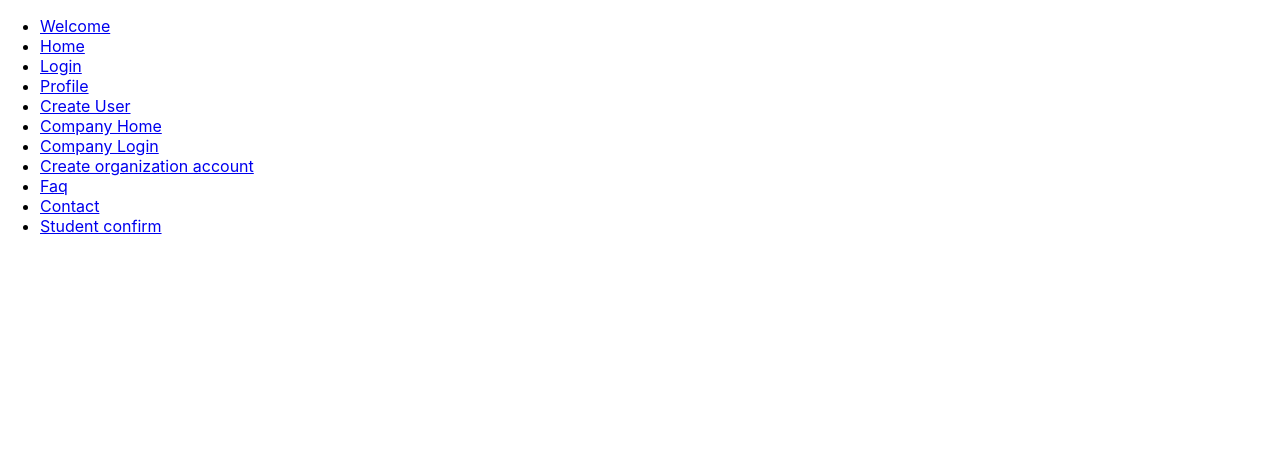
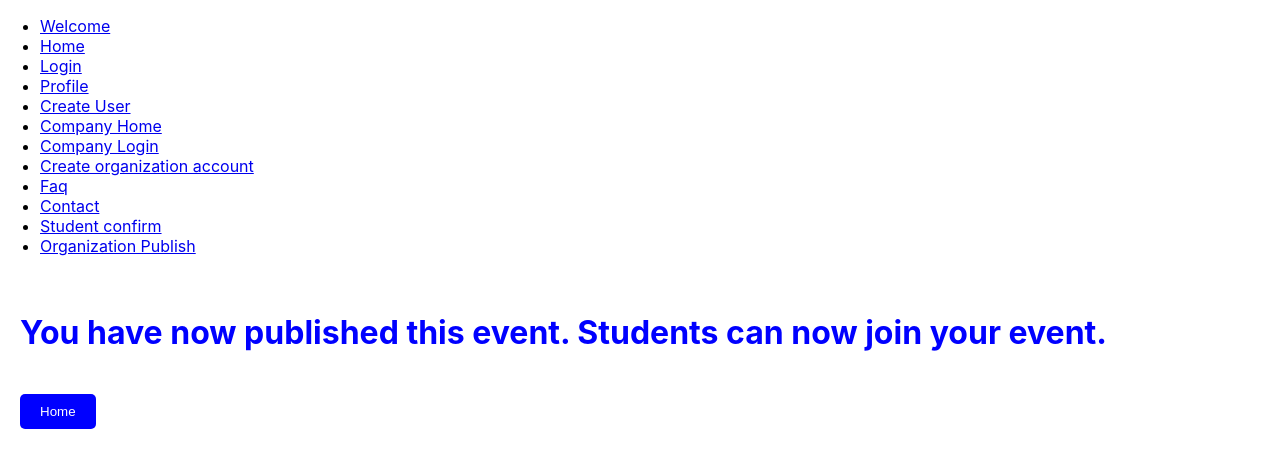
Before and after one commit to Sarmad094/eventure-app2000, a React (Create React App) app: page /OrganizationPublish in a window 1280 px wide. Shown: the top 468 px of the page. Built offline with nearby package versions, Linux system fonts and the light colour scheme.

Commit message:
OrganizationPublish

```diff
--- a/src/App.jsx
+++ b/src/App.jsx
@@ -14,6 +14,7 @@ import CreateOrganization from './Components/CreateOrganization';
 import FaqPage from './Components/FaqPage';
 import Contact from './Components/Contact';
 import StudentConfirm from './StudentConfirm';
+import OrganizationPublish from './Components/OrganizationPublish';
 import './Styles/StudentConfirm.css';
 import './Styles/CreateOrganization.css';
 import './Styles/StudentProfile.css';
@@ -46,6 +47,7 @@ const App = () => {
                   <li><Link to="/FaqPage">Faq</Link></li>
                   <li><Link to="/contact">Contact</Link></li>
                   <li><Link to="/studentconfirm">Student confirm</Link></li>
+                  <li><Link to="/OrganizationPublish">Organization Publish</Link></li>
                 </ul>
               </nav>
 
@@ -62,6 +64,7 @@ const App = () => {
                 <Route path="/contact" element={<Contact />} />
                 <Route path="/" element={<Navigate to="Welcome/1" replace />} />
                 <Route path="/studentconfirm" element={<StudentConfirm />} />
+                <Route path="/OrganizationPublish" element={<OrganizationPublish />} />
               </Routes>
             </div>
           </EventProvider>
--- a/src/Components/OrganizationHome.jsx
+++ b/src/Components/OrganizationHome.jsx
@@ -43,7 +43,9 @@ const OrganizationHome = () => {
   const handleSubmit = (e) => {
     e.preventDefault();
     console.log('Form submitted:', formData);
+    navigate('/OrganizationPublish');
   };
+
 
   const handleNavigation = (path) => {
     navigate(path);
--- /dev/null
+++ b/src/Components/OrganizationPublish.jsx
@@ -0,0 +1,35 @@
+import React from 'react';
+import { useNavigate } from 'react-router-dom';
+
+const OrganizationPublish = () => {
+  const navigate = useNavigate();
+
+  const handleOrganizationHomeClick = () => {
+    navigate('/OrganizationHome'); // Navigerer til Home-siden med ID 1
+  };
+
+  return (
+    <div style={{ padding: '20px' }}>
+      <h1 style={{ color: 'blue' }}>
+        You have now published this event. Students can now join your event.
+      </h1>
+      <button
+        type="button"
+        onClick={handleOrganizationHomeClick}
+        style={{
+          backgroundColor: 'blue',
+          color: 'white',
+          padding: '10px 20px',
+          border: 'none',
+          borderRadius: '5px',
+          marginTop: '20px',
+          cursor: 'pointer',
+        }}
+      >
+        Home
+      </button>
+    </div>
+  );
+};
+
+export default OrganizationPublish;
--- a/src/Components/StudentProfile.jsx
+++ b/src/Components/StudentProfile.jsx
@@ -1,5 +1,5 @@
 import React, { useEffect, useState } from "react";
-import { getstudentProfile } from '../Services/getStudentProfile';  // Oppdatert sti
+import { getstudentProfile } from '../Services/getStudentProfile';
 import "../Styles/StudentProfile.css";
 
 const StudentProfile = () => {
--- a/src/Styles/OrganizationHome.css
+++ b/src/Styles/OrganizationHome.css
@@ -315,3 +315,13 @@
     text-align: center;
     border-top: 1px solid var(--accent-blue);
 }
+.confirmation-message {
+    background-color: #d4edda;
+    color: #155724;
+    border: 1px solid #c3e6cb;
+    padding: 15px;
+    border-radius: 6px;
+    margin: 20px auto;
+    max-width: 600px;
+    font-weight: bold;
+  }
```
Also changed, not shown: src/Components/StudentConfirm.jsx (added, +35 -0 lines).
